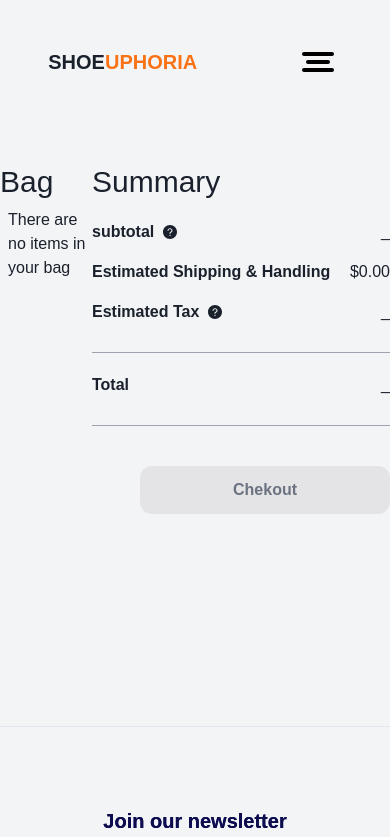
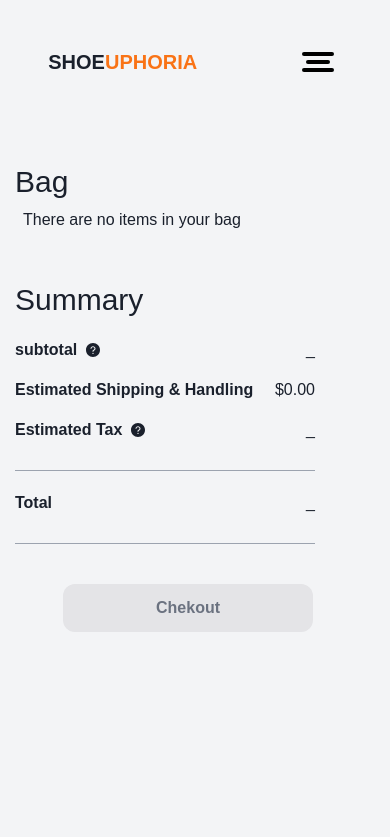
Before and after one commit to the25yahya/shoeuphoria, a React (Vite) app: page /cart in a window 390 px wide. Shown: the top 837 px of the page. Built offline with nearby package versions, Linux system fonts and the light colour scheme.

Commit message:
cart responsivity

```diff
--- a/src/Media.css
+++ b/src/Media.css
@@ -83,6 +83,11 @@
         font-size: 15px;
     }
   }
+  @media screen and (max-width: 984px){
+    .cart .bag{
+        width: 400px;
+    }
+  }
   @media screen and (max-width: 830px) {
 
     .hero .hero1{
@@ -162,6 +167,13 @@
     /*section5=====================*/
     .productsHome{
         flex-wrap: wrap;
+    }
+    .cart .bag{
+        width: 350px;
+        margin-bottom: 50px;
+    }
+    .cart{
+        margin-left: 50px;
     }
   }
   @media screen and (max-width: 750px){
@@ -287,6 +299,14 @@
             height: 200px;
         }
   }
+  @media screen and (max-width: 410px){
+    .cart .summary{
+        width: 300px;
+    }
+    .cart{
+        margin-left: 15px;
+    }
+  }
   /* min width ------------------------------------------------------------------------------------------------------*/
   @media screen and (min-width: 1029px) {
     .toggle{
--- a/src/Pages/Cart.jsx
+++ b/src/Pages/Cart.jsx
@@ -5,14 +5,14 @@ import { Tooltip } from '@chakra-ui/react'
 
 const Cart = (props) => {
   return (
-    <div className='flex justify-center mt-10 fade-in'>
-      <div className='w-600 flex-col'>
+    <div className='justify-center mt-10 fade-in cart sm:flex'>
+      <div className='bag w-600 flex-col'>
        <div>
        <h2 className='text-3xl'>Bag</h2>
         <p className='ml-2 mt-2'>There are no items in your bag</p>
        </div>
       </div>
-      <div className='pb-5 w-350'>
+      <div className='pb-5 w-350 summary'>
         <h2 className='text-3xl mb-5'>Summary</h2>
         <div className='flex-col'>
           <div className='flex items-center justify-between'>
```
